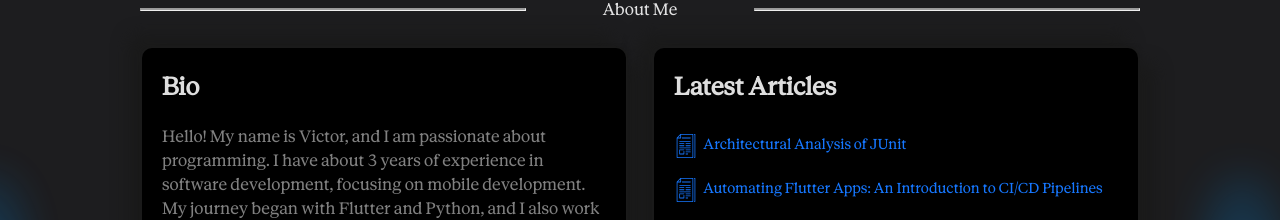
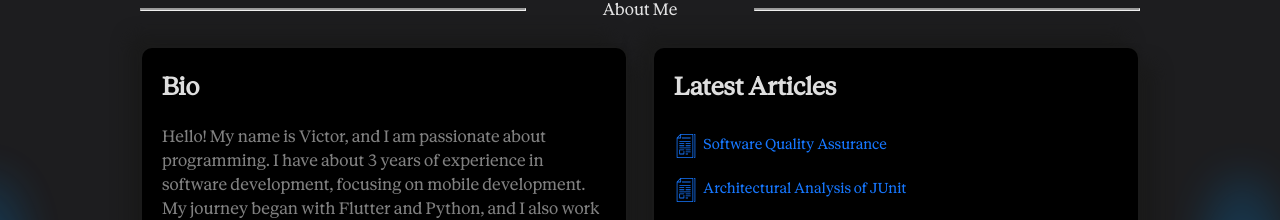
Before and after one commit to vlopess/PersonalSite, a React (Vite) app: page / in a window 1280 px wide. Shown: the part 1011-1231 px from the top of the page. Built offline with nearby package versions, Linux system fonts and the light colour scheme.

Commit message:
Add articles to ContentHome component

```diff
--- a/src/components/ContentHome/ContentHome.jsx
+++ b/src/components/ContentHome/ContentHome.jsx
@@ -120,6 +120,8 @@ export const ContentHome = () => {
                                     <h2><Translator path="aboutMe.article.title"/></h2>
                                 </div>
                                 <div style={{height: "10%"}}>
+                                    <Article text={"Software Quality Assurance"}
+                                             link={"https://medium.com/stackademic/software-quality-assurance-1a39e9e928dc"}/>
                                     <Article text={"Architectural Analysis of JUnit"}
                                              link={"https://medium.com/stackademic/architectural-analysis-of-junit-d9472f9bf79b"}/>
                                     <Article text={"Automating Flutter Apps: An Introduction to CI/CD Pipelines"}
```
